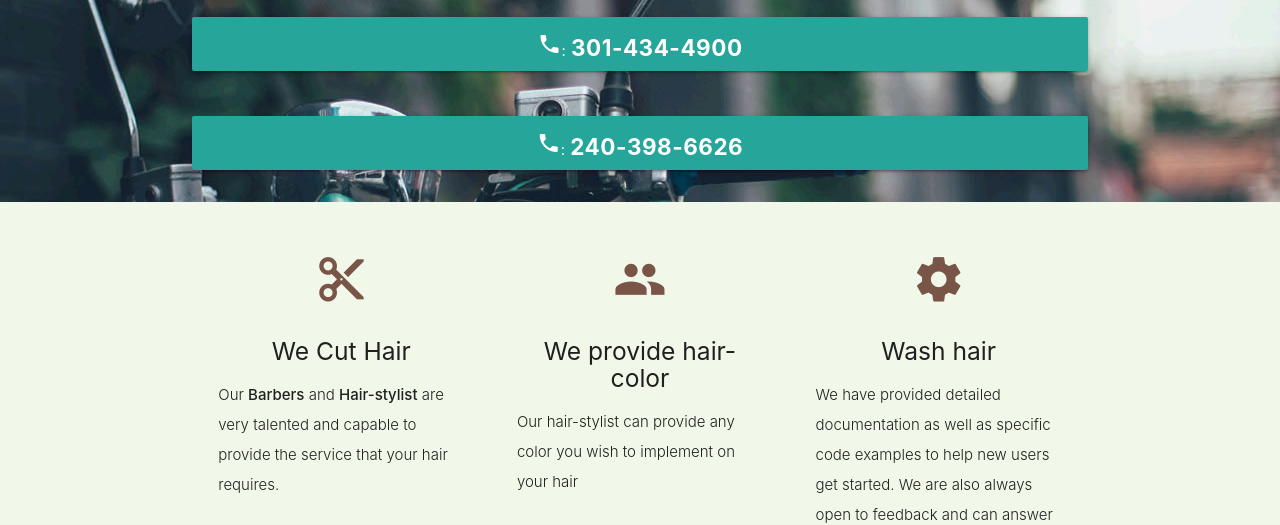
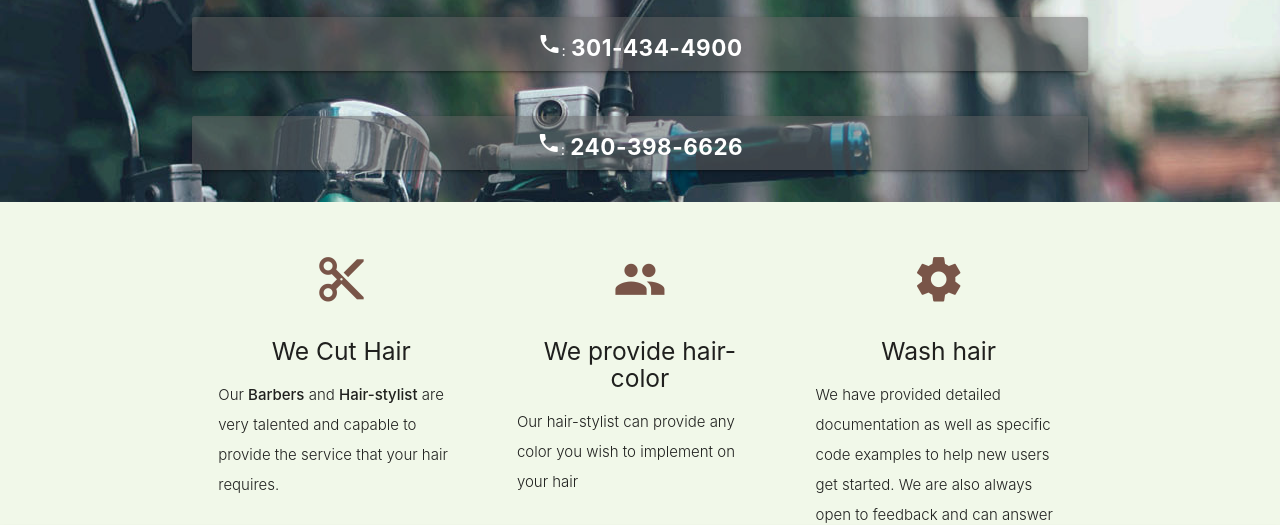
Before and after one commit to rfrancodiaz93/dfrancohairsalon, a plain HTML site: page index.html in a window 1280 px wide. Shown: the part 208-733 px from the top of the page. Drawn offline with nearby package versions, Linux system fonts and the light colour scheme.

Commit message:
style101233

```diff
--- a/index.html
+++ b/index.html
@@ -48,8 +48,8 @@
           <h5 class="header col s12 light" style="font-weight: bold;">Dominican Hair Style</h5>
         </div>
         <div class="row center" style="display: flex; flex-direction: column; background-color: rgba(0,0,0,0);" >
-          <a href="tel:3014344900" style="margin-bottom: 5%;" id="download-button" class="btn-large waves-effect waves-light  darken-2"> <i class="material-icons">local_phone</i>: <b style="font-size: 1.5em;">301-434-4900</b></a>
-          <a href="tel:32403986626" style="" id="download-button" class="btn-large waves-effect waves-light  darken-2"> <i class="material-icons">local_phone</i>: <b style="font-size: 1.5em;">240-398-6626</b></a>
+          <a href="tel:3014344900" style="background-color: rgba(100,100,100,0.5); margin-bottom: 5%;" id="download-button" class="btn-large waves-effect waves-light  darken-2"> <i class="material-icons">local_phone</i>: <b style="font-size: 1.5em;">301-434-4900</b></a>
+          <a href="tel:32403986626" style="background-color: rgba(100,100,100,0.5);" id="download-button" class="btn-large waves-effect waves-light  darken-2"> <i class="material-icons">local_phone</i>: <b style="font-size: 1.5em;">240-398-6626</b></a>
 
         </div>
         <br><br>
```
